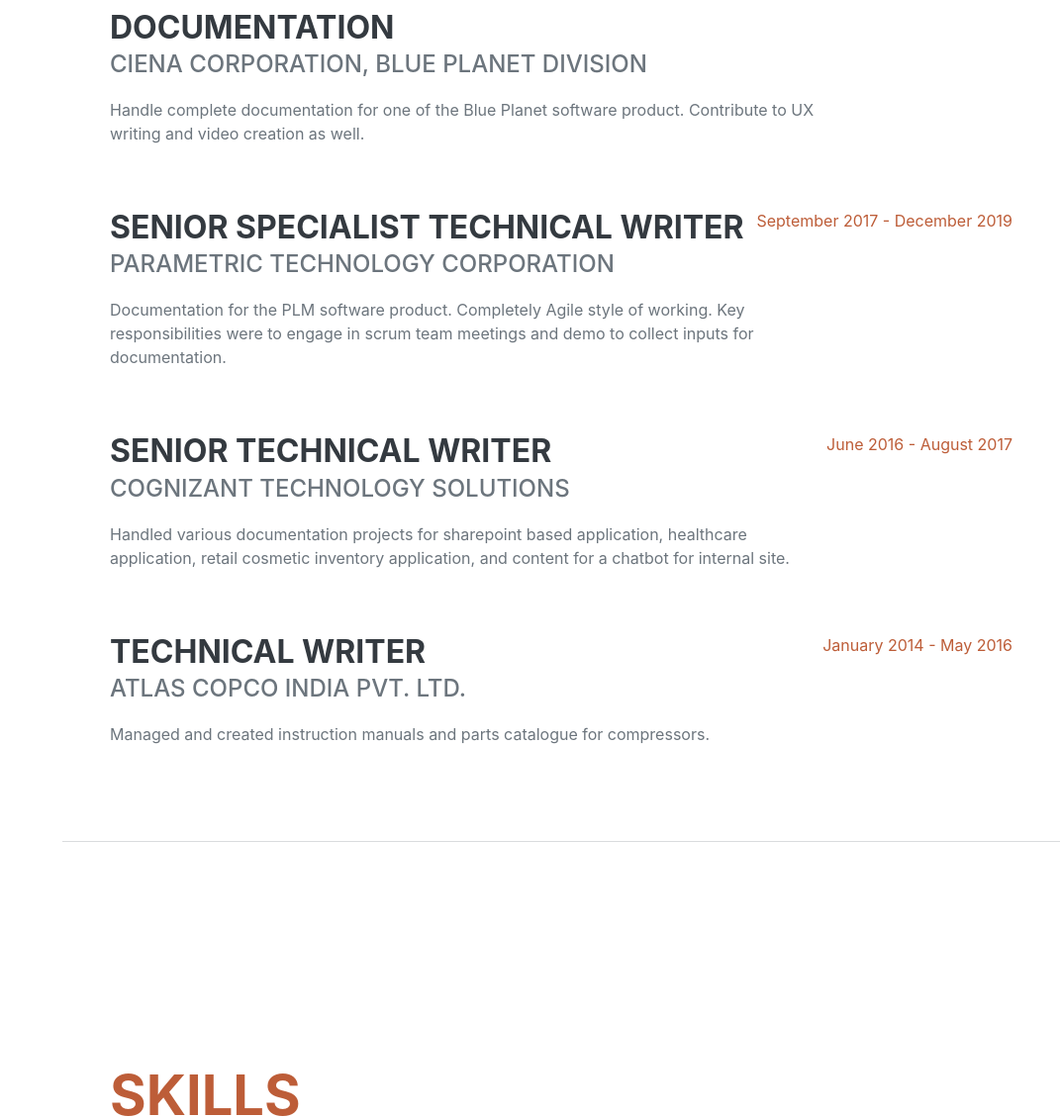
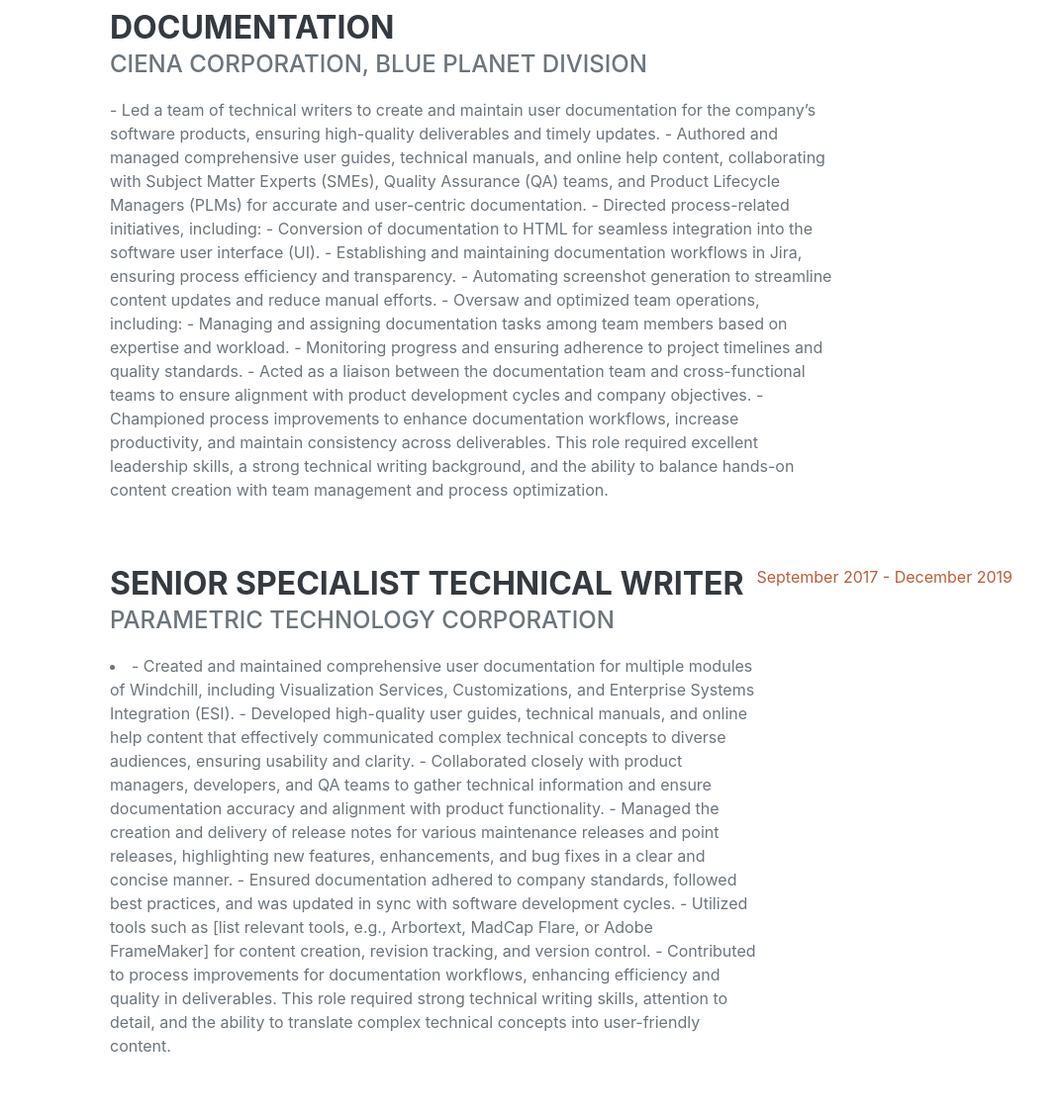
Before and after one commit to chaitalilabde/chaitalilabde.github.io, a website: page index.html in a window 1280 px wide. Shown: the part 986-2116 px from the top of the page at 99% size, without its empty margins (209-1280 px from the left). Drawn offline with nearby package versions, Linux system fonts and the light colour scheme; a web font is replaced by a local one.

Commit message:
Update index.html

```diff
--- a/index.html
+++ b/index.html
@@ -68,7 +68,19 @@
                         <div class="flex-grow-1">
                             <h3 class="mb-0">Senior Analyst - Technical Documentation</h3>
                             <div class="subheading mb-3">Ciena Corporation, Blue Planet division</div>
-                            <p>Handle complete documentation for one of the Blue Planet software product. Contribute to UX writing and video creation as well.</p>
+                            <p>- Led a team of technical writers to create and maintain user documentation for the company’s software products, ensuring high-quality deliverables and timely updates.
+                                    - Authored and managed comprehensive user guides, technical manuals, and online help content, collaborating with Subject Matter Experts (SMEs), Quality Assurance (QA) teams, and Product Lifecycle Managers (PLMs) for accurate and user-centric documentation.
+                                    - Directed process-related initiatives, including:
+                                      - Conversion of documentation to HTML for seamless integration into the software user interface (UI).
+                                      - Establishing and maintaining documentation workflows in Jira, ensuring process efficiency and transparency.
+                                      - Automating screenshot generation to streamline content updates and reduce manual efforts.
+                                    - Oversaw and optimized team operations, including:
+                                      - Managing and assigning documentation tasks among team members based on expertise and workload.
+                                      - Monitoring progress and ensuring adherence to project timelines and quality standards.
+                                    - Acted as a liaison between the documentation team and cross-functional teams to ensure alignment with product development cycles and company objectives.
+                                    - Championed process improvements to enhance documentation workflows, increase productivity, and maintain consistency across deliverables.
+
+                                This role required excellent leadership skills, a strong technical writing background, and the ability to balance hands-on content creation with team management and process optimization. </p>
                         </div>
                         <div class="flex-shrink-0"><span class="text-primary">January 2020 - Present</span></div>
                     </div>
@@ -76,7 +88,16 @@
                         <div class="flex-grow-1">
                             <h3 class="mb-0">Senior Specialist Technical Writer</h3>
                             <div class="subheading mb-3">Parametric Technology Corporation</div>
-                            <p>Documentation for the PLM software product. Completely Agile style of working. Key responsibilities were to engage in scrum team meetings and demo to collect inputs for documentation.</p>
+                            <p>
+                                <li>- Created and maintained comprehensive user documentation for multiple modules of Windchill, including Visualization Services, Customizations, and Enterprise Systems Integration (ESI).
+                                    - Developed high-quality user guides, technical manuals, and online help content that effectively communicated complex technical concepts to diverse audiences, ensuring usability and clarity.
+                                    - Collaborated closely with product managers, developers, and QA teams to gather technical information and ensure documentation accuracy and alignment with product functionality.
+                                    - Managed the creation and delivery of release notes for various maintenance releases and point releases, highlighting new features, enhancements, and bug fixes in a clear and concise manner.
+                                    - Ensured documentation adhered to company standards, followed best practices, and was updated in sync with software development cycles.
+                                    - Utilized tools such as [list relevant tools, e.g., Arbortext, MadCap Flare, or Adobe FrameMaker] for content creation, revision tracking, and version control.
+                                    - Contributed to process improvements for documentation workflows, enhancing efficiency and quality in deliverables.
+
+                                    This role required strong technical writing skills, attention to detail, and the ability to translate complex technical concepts into user-friendly content.</li> </p>
                         </div>
                         <div class="flex-shrink-0"><span class="text-primary">September 2017 - December 2019</span></div>
                     </div>
@@ -84,7 +105,7 @@
                         <div class="flex-grow-1">
                             <h3 class="mb-0">Senior Technical Writer</h3>
                             <div class="subheading mb-3">Cognizant Technology Solutions</div>
-                            <p>Handled various documentation projects for sharepoint based application, healthcare application, retail cosmetic inventory application, and content for a chatbot for internal site.</p>
+                            <p>Handled various documentation projects for SharePoint-based application, healthcare application, retail cosmetic inventory application, and content for a chatbot for internal site.</p>
                         </div>
                         <div class="flex-shrink-0"><span class="text-primary">June 2016 - August 2017</span></div>
                     </div>
@@ -174,13 +195,13 @@
                         <li>
                             <span class="fa-li"><i class="fas fa-trophy text-warning"></i></span>
                             BRAVO AWARD 2021 - Blue Planet, Ciena -
-                            For single handedly completing the documentation for the assigned solution with assisting the training team with updating the tutorials.
+                            For single-handedly completing the documentation for the assigned solution with assisting the training team with updating the tutorials.
                         </li>
                         <br>
                         <li>
                             <span class="fa-li"><i class="fas fa-trophy text-warning"></i></span>
                             BRAVO AWARD June 2022 - Blue Planet, Ciena -
-                            For single handedly completing the documentation for the assigned solution and also delivering additional documentation as required by customers.
+                            For single-handedly completing the documentation for the assigned solution and also delivering additional documentation as required by customers.
                         </li>
                         <br>
                         <li>
```
